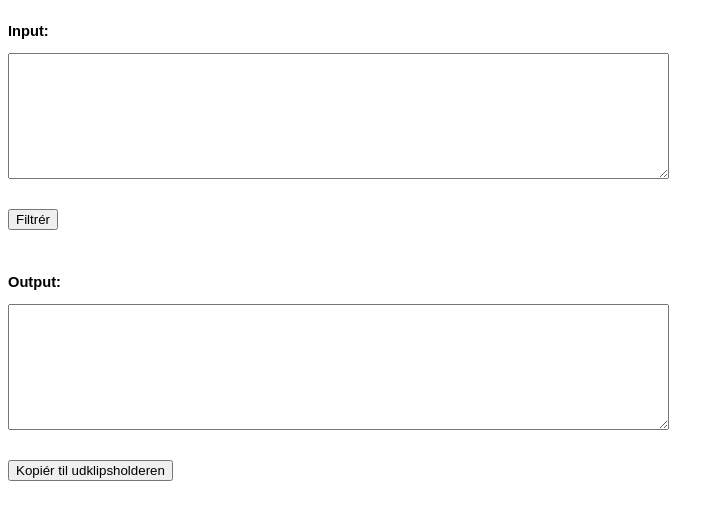
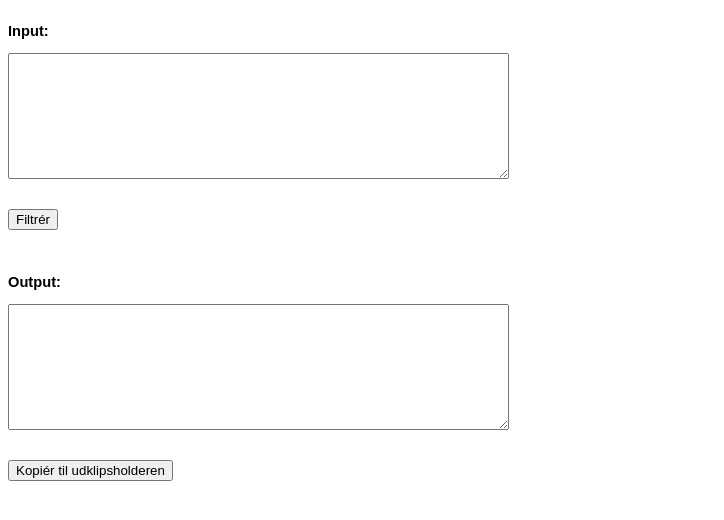
Before and after one commit to jensjacobt/jensjacobt.github.io, a plain HTML site: page filtrer-emails/index.html in a window 1280 px wide. Shown: the whole page, without its empty margins (0-724 px from the left). Drawn offline with Linux system fonts and the light colour scheme; some packages are replaced by stand-ins of ours; a script that the page names is missing.

Commit message:
Tekstboksene er gjort smallere

```diff
--- a/filtrer-emails/index.html
+++ b/filtrer-emails/index.html
@@ -37,12 +37,12 @@
   </head>
   <body onload="new Clipboard('.btn');">
     <p>Input:</p>
-    <textarea id="input" name="input" rows="8" cols="80"></textarea>
+    <textarea id="input" name="input" rows="8" cols="60"></textarea>
     <p> </p>
     <button onclick="filter()" type="submit" name="button">Filtrér</button>
     <p> </p>
     <p>Output:</p>
-    <textarea id="output" name="output" rows="8" cols="80"></textarea>
+    <textarea id="output" name="output" rows="8" cols="60"></textarea>
     <p> </p>
     <button class="btn" data-clipboard-action="copy" data-clipboard-target="#output">
       Kopiér til udklipsholderen
```
